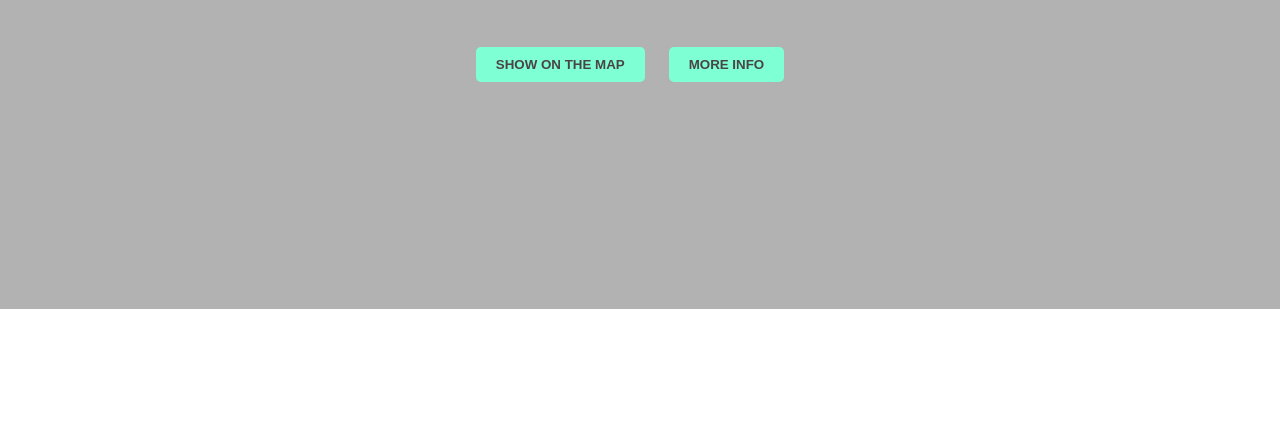
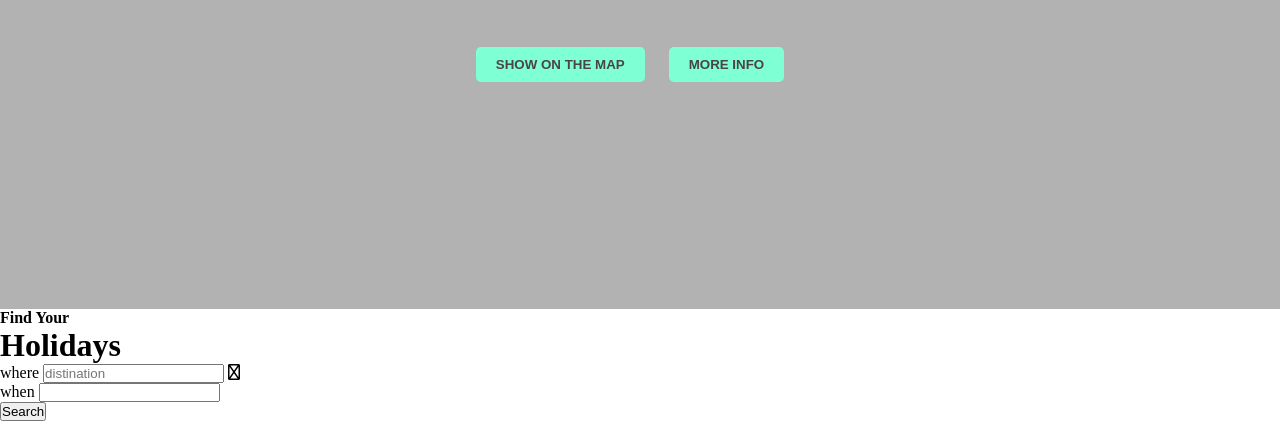
Before and after one commit to SINU-GUPTA/Projects-Codes, a plain HTML site: page index.html in a window 1280 px wide. Shown: the part 401-822 px from the top of the page. Before the commit the page ends 800 px from the top, so only its background shows below. Drawn offline with Linux system fonts and the light colour scheme.

Commit message:
Row4 html structure is completed

```diff
--- a/index.html
+++ b/index.html
@@ -64,7 +64,7 @@
             <div class="banner-content">
                 <h1>Welcome to coding world </h1>
 
-                <p>Skill is a highest market value  </p>
+                <p>Skill is a highest market value </p>
 
 
 
@@ -82,6 +82,40 @@
     </section>
 
 
+    <div id="row4">
+        <div class="form-section">
+            <div class="text_part">
+                <h4>Find Your</h4>
+                <h1>Holidays</h1>
+
+            </div>
+            <div class="form_part">
+                <form action="">
+                    <div class="input_item">
+                        <labe for="where">where</label>
+                            <input type="text" name="Distance" placeholder="distination">
+                            <i class="fa-regular fa-globe"></i>
+
+                    </div>
+                    <div class="input_item">
+                        <labe for="where">when</label>
+                            <input type="text" name="data" >
+                            <i class="fa-light fa-calendar-days"></i>
+                    </div>
+
+                    <button type="submit">Search</button>
+
+
+
+
+                </form>
+            </div>
+
+
+        </div>
+
+    </div>
+
 
 
 </body>
```
